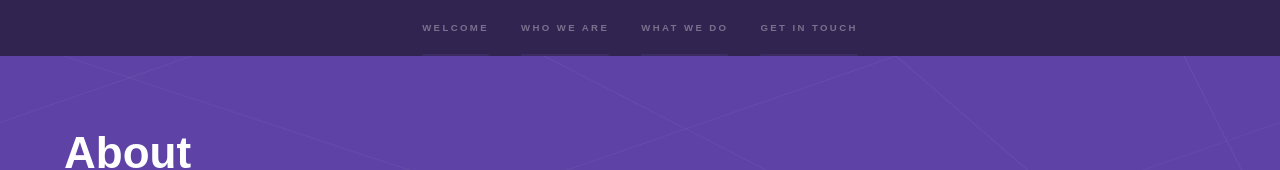
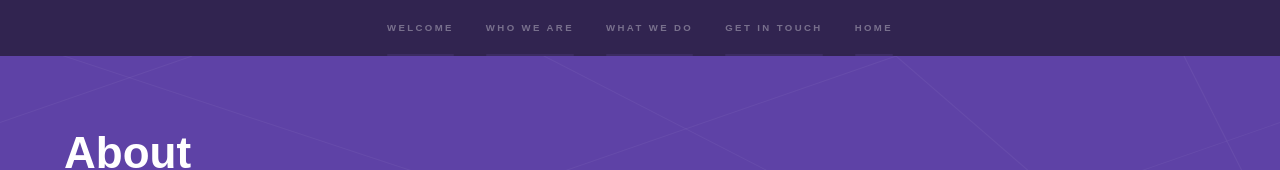
Before and after one commit to fightingentropy/hijingo, a plain HTML site: page about.html in a window 1280 px wide. Shown: the top 170 px of the page. Drawn offline with Linux system fonts and the light colour scheme; a web font is replaced by a local one.

Commit message:
added home button

```diff
--- a/about.html
+++ b/about.html
@@ -11,11 +11,6 @@
     <link rel="icon" href="/assets/favicon.ico" type="image/x-icon" />
     <link rel="stylesheet" href="styles/about.css" />
     <noscript><link rel="stylesheet" href="styles/noscript.css" /></noscript>
-    <style>
-      body {
-        background-color: lightblue;
-      }
-    </style>
   </head>
   <body>
     <!-- Sidebar -->
@@ -27,6 +22,7 @@
             <li><a href="#one">Who we are</a></li>
             <li><a href="#two">What we do</a></li>
             <li><a href="#three">Get in touch</a></li>
+            <li><a href="index.html">Home</a></li>
           </ul>
         </nav>
       </div>
--- a/styles/index.css
+++ b/styles/index.css
@@ -7,7 +7,8 @@
   box-sizing: border-box;
 }
 
-html, body {
+html,
+body {
   height: 100%;
   overflow: hidden;
 }
```
